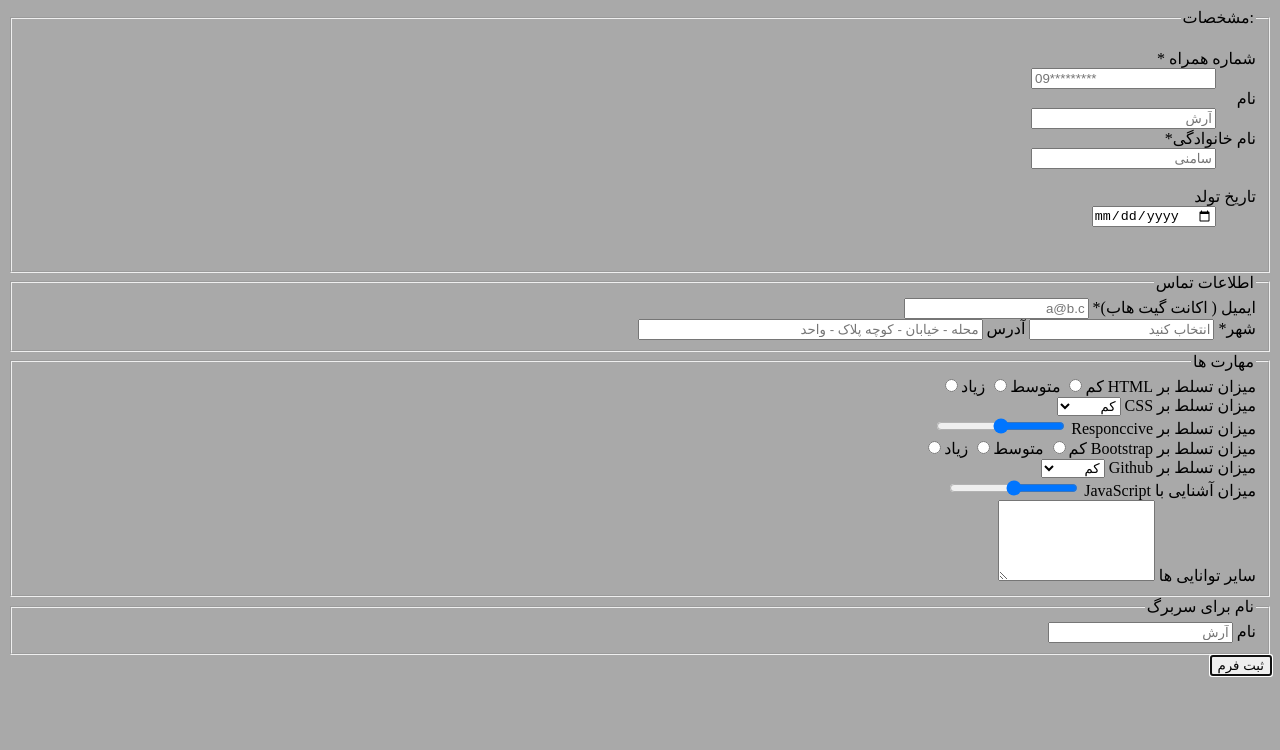
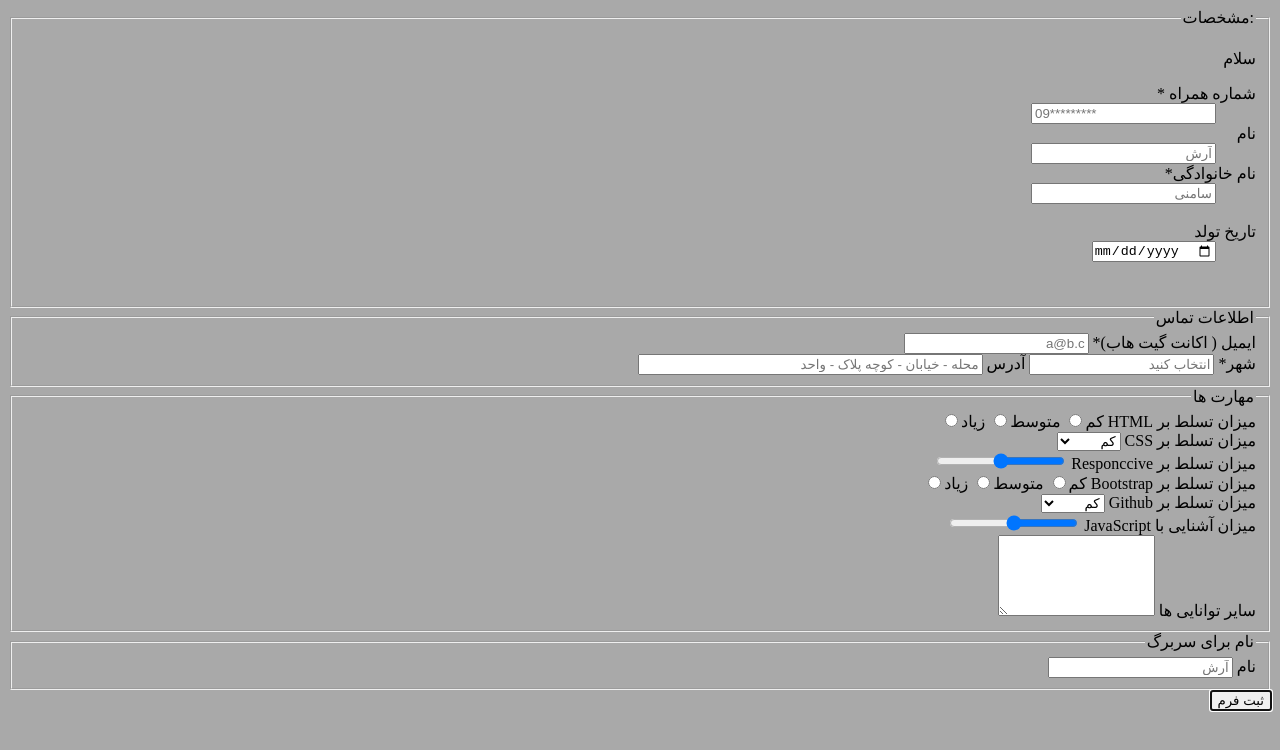
Before and after one commit to didi1367/t1, a plain HTML site: page GridOneArashSameni.html in a window 1280 px wide. Drawn offline with Linux system fonts and the light colour scheme; a web font is replaced by a local one.

Commit message:
سلام اضافه شد

```diff
--- a/GridOneArashSameni.html
+++ b/GridOneArashSameni.html
@@ -21,6 +21,7 @@
         <fieldset>
             <legend>:مشخصات</legend>
             <dl>
+                <p>سلام</p>
                 <dt> <label for="mobile">شماره همراه *</label> </dt>
                 <dd><input type="tel" id="mobile" name="cmobile" maxlength="11" placeholder="09*********" required>
                 </dd>
```
